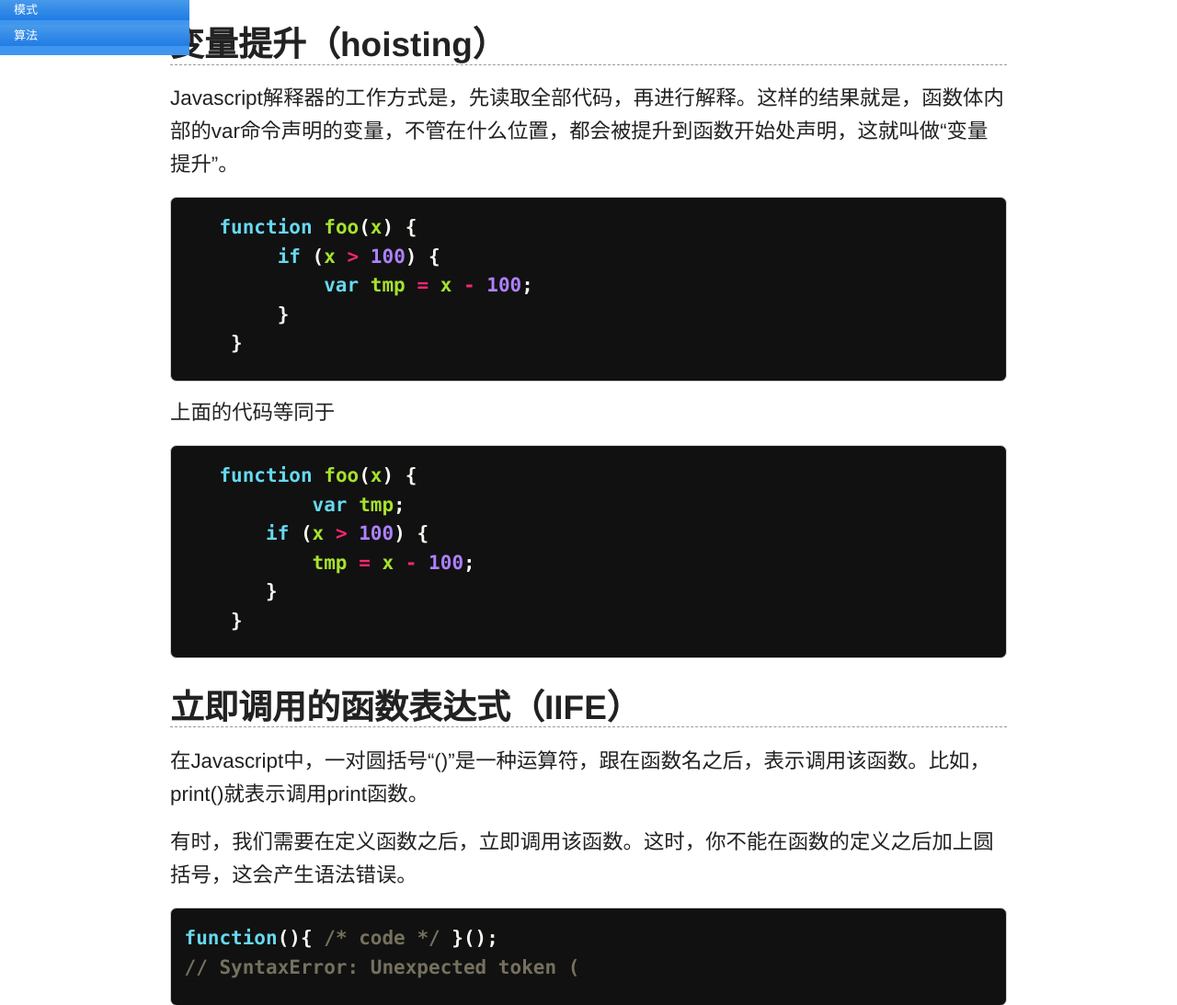
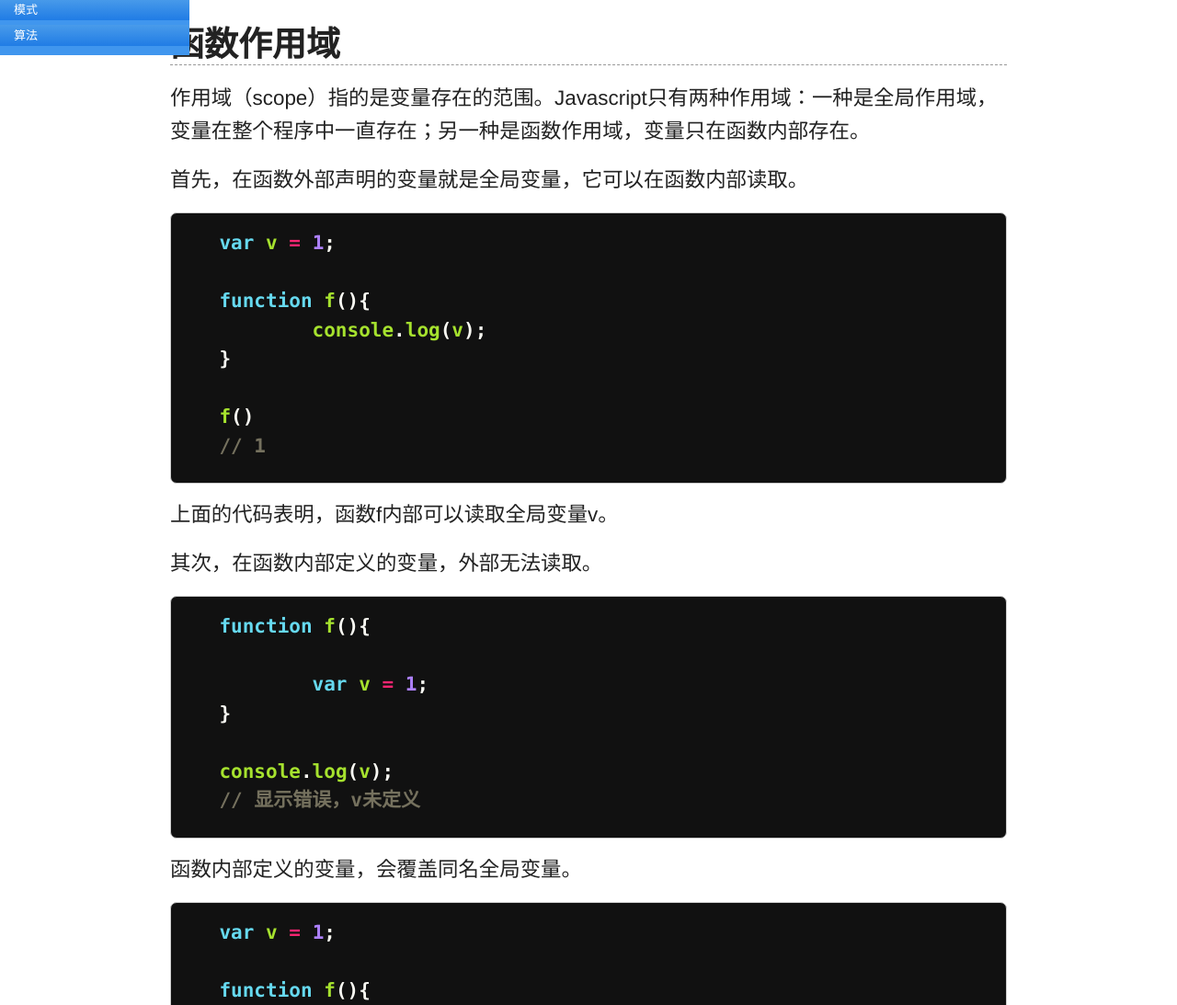
Before and after one commit to ruanyf/jstutorial, a Jekyll site: the page built from grammar/function.md, in a window 1280 px wide and 1400 px high, cut to the strip 307-1400 px from the top of the window. Shown: the whole strip at 92% size. Built offline with Jekyll 4.4.1, drawn with Linux system fonts in a browser that asks for light colours; Markdown is read by kramdown in place of the engine named in the settings; some of the changed text lies outside the part shown.

```diff
--- a/grammar/function.md
+++ b/grammar/function.md
@@ -5,6 +5,63 @@
 date: 2012-12-15
 modifiedOn: 2013-01-10
 ---
+
+## 函数作用域
+
+作用域（scope）指的是变量存在的范围。Javascript只有两种作用域：一种是全局作用域，变量在整个程序中一直存在；另一种是函数作用域，变量只在函数内部存在。
+
+首先，在函数外部声明的变量就是全局变量，它可以在函数内部读取。
+
+{% highlight javascript %}
+
+   var v = 1;
+
+   function f(){
+	   console.log(v);
+   }
+
+   f()
+   // 1
+
+{% endhighlight %}
+
+上面的代码表明，函数f内部可以读取全局变量v。
+
+其次，在函数内部定义的变量，外部无法读取。
+
+{% highlight javascript %}
+
+   function f(){
+
+	   var v = 1;
+   }
+
+   console.log(v);
+   // 显示错误，v未定义
+
+{% endhighlight %}
+
+函数内部定义的变量，会覆盖同名全局变量。
+
+{% highlight javascript %}
+
+   var v = 1;
+
+   function f(){
+
+	   var v = 2;
+
+	   console.log(v);
+
+   }
+
+   f();
+   // 2
+
+   console.log(v);
+   // 1
+
+{% endhighlight %}
 
 ## 变量提升（hoisting）
 
@@ -32,6 +89,47 @@
     }
 
 {% endhighlight %}
+
+## 闭包
+
+闭包（closure）就是定义在函数体内部的函数。
+
+{% highlight javascript %}
+
+   function f() {
+
+       var c = function (){};
+
+    }
+
+{% endhighlight %}
+
+上面的代码中，c是定义在函数f内部的函数，就是闭包。
+
+闭包的特点在于，c可以读取函数f的内部变量。
+
+{% highlight javascript %}
+
+   function f() {
+
+	   var v = 1;
+
+       var c = function (){
+		   return v;
+	   };
+
+	   return c;
+
+    }
+
+    var o = f();
+
+	o();
+	// 1
+
+{% endhighlight %}
+
+原来，在函数f外部，我们是没有办法读取内部变量v的。但是，借助闭包c，可以读到这个变量。
 
 ## 立即调用的函数表达式（IIFE）
 
```
Also changed, not shown: bom/webrtc.md (added, +111 -0 lines), grammar/basic.md (+2 -2 lines), index.md (+3 -2 lines).
